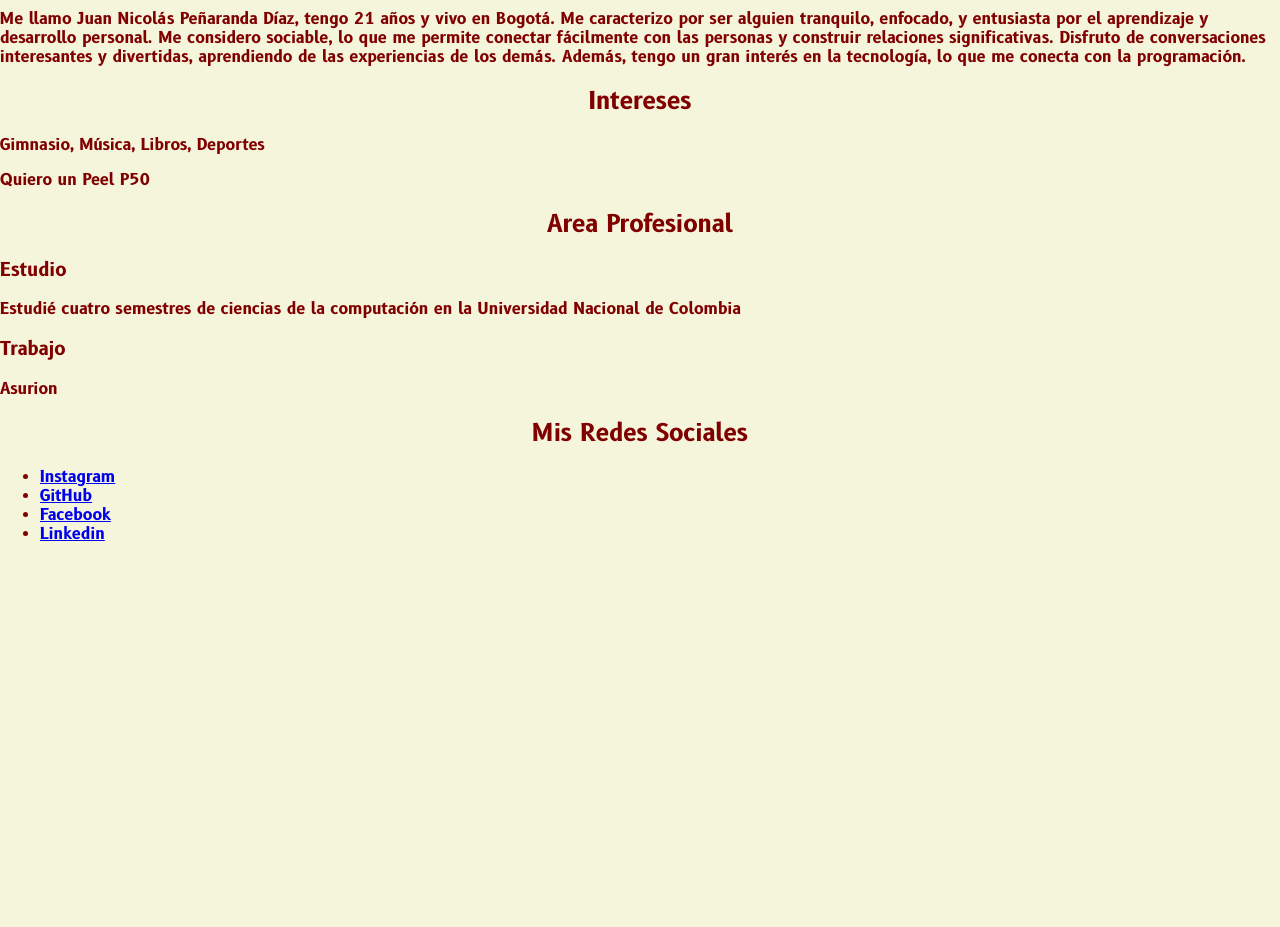
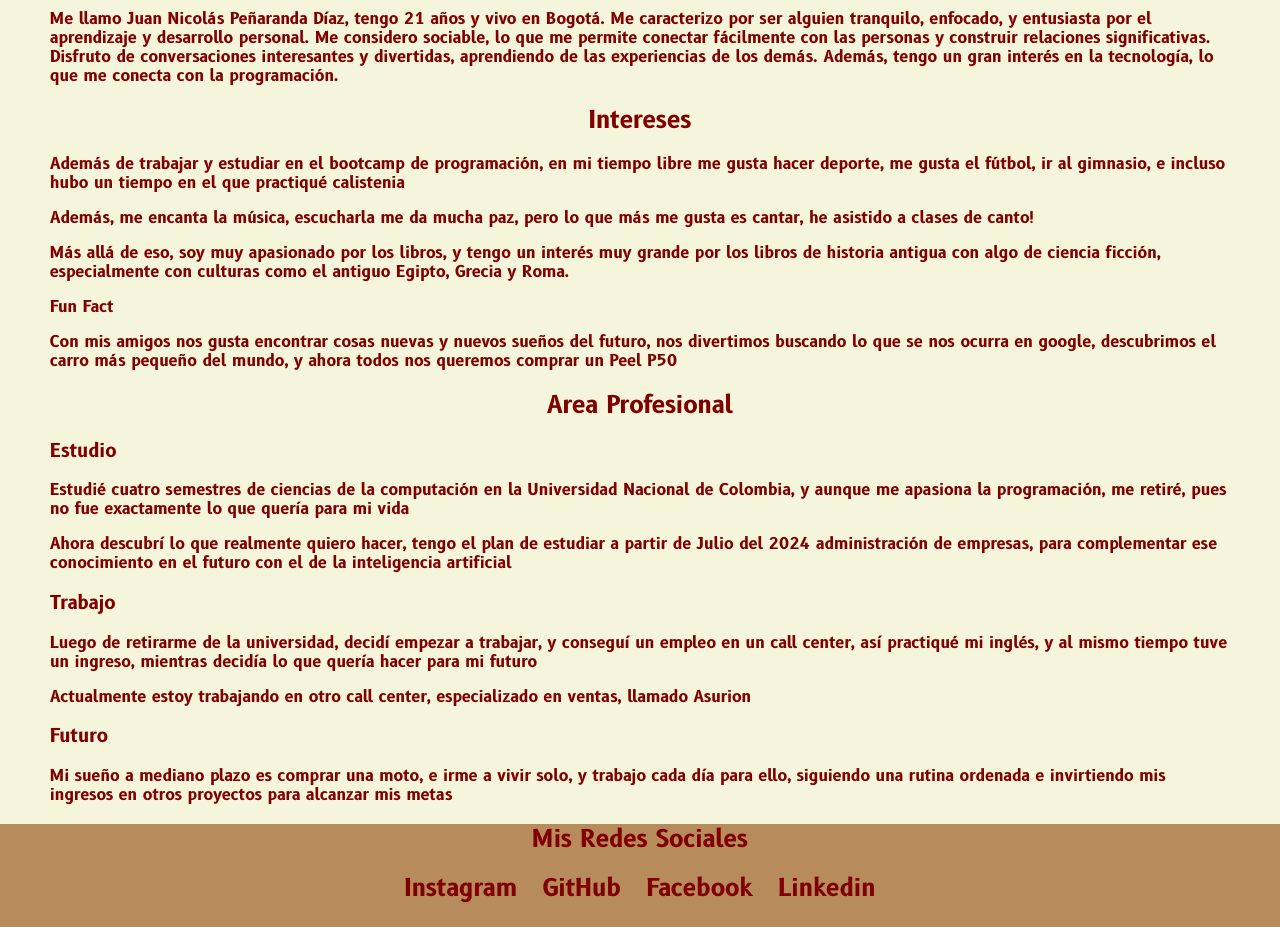
Before and after one commit to NicolasPenaranda/About-Me, a plain HTML site: page Project/index.html in a window 1280 px wide. Shown: the part 460-1387 px from the top of the page. Before the commit the page ends 1019 px from the top, so only its background shows below. Drawn offline with Linux system fonts and the light colour scheme.

Commit message:
añadiendo nuevos cambios al proyecto, añadiendo footer

```diff
--- a/Project/css.css
+++ b/Project/css.css
@@ -47,11 +47,34 @@ header {
     color: #800000; /* Color de los hipervínculos */
 }
 
+.footer {
+    list-style-type: none;
+    position: relative;
+    bottom: 0;
+    width: 100%;
+    background-color: #B88B5C;
+    text-align: center;
+    padding-bottom: 25px;
+}
+
+.footer a {
+    text-decoration: none; /* Quita el subrayado de los hipervínculos */
+    color: #800000; /* Color de los hipervínculos */
+    font-size: 150%;
+    margin: 0 10px
+}
+
+#redes {
+    text-align: center;
+    color: #800000;
+}
+
 #foto {
     background-image: url(Yo.jpg);
     height: 300px;
 }
 
-#footer{
-
+#contenido {
+    margin-right: 50px;
+    margin-left: 50px;
 }
--- a/Project/index.html
+++ b/Project/index.html
@@ -25,6 +25,7 @@
         </nav>
     </header>
 
+    <div id="contenido">
         <!-- Sobre mí -->
         <h2 class="titulo">Sobre Mí</h2>
         <img id="foto" src="yo.jpg" alt="Foto de mí">
@@ -34,28 +35,31 @@
 
         <!-- Intereses -->
         <h2 class="titulo">Intereses</h2>
-    <p>Gimnasio, Música, Libros, Deportes</p>
-    <p>Quiero un Peel P50</p>
+        <p>Además de trabajar y estudiar en el bootcamp de programación, en mi tiempo libre me gusta hacer deporte, me gusta el fútbol, ir al gimnasio, e incluso hubo un tiempo en el que practiqué calistenia</p>
+        <p>Además, me encanta la música, escucharla me da mucha paz, pero lo que más me gusta es cantar, he asistido a clases de canto!</p>
+        <p>Más allá de eso, soy muy apasionado por los libros, y tengo un interés muy grande por los libros de historia antigua con algo de ciencia ficción, especialmente con culturas como el antiguo Egipto, Grecia y Roma.</p>
+        <span>Fun Fact</span>
+        <p>Con mis amigos nos gusta encontrar cosas nuevas y nuevos sueños del futuro, nos divertimos buscando lo que se nos ocurra en google, descubrimos el carro más pequeño del mundo, y ahora todos nos queremos comprar un Peel P50</p>
 
         <!-- Area profesional -->
         <h2 class="titulo">Area Profesional</h2>
         <h3>Estudio</h3>
-    <p>Estudié cuatro semestres de ciencias de la computación en la Universidad Nacional de Colombia</p>
+        <p>Estudié cuatro semestres de ciencias de la computación en la Universidad Nacional de Colombia, y aunque me apasiona la programación, me retiré, pues no fue exactamente lo que quería para mi vida</p>
+        <p>Ahora descubrí lo que realmente quiero hacer, tengo el plan de estudiar a partir de Julio del 2024 administración de empresas, para complementar ese conocimiento en el futuro con el de la inteligencia artificial</p>
         <h3>Trabajo</h3>
-    <p>Asurion</p>
-
+        <p>Luego de retirarme de la universidad, decidí empezar a trabajar, y conseguí un empleo en un call center, así practiqué mi inglés, y al mismo tiempo tuve un ingreso, mientras decidía lo que quería hacer para mi futuro</p>
+        <p>Actualmente estoy trabajando en otro call center, especializado en ventas, llamado Asurion</p>
+        <h3>Futuro</h3>
+        <p>Mi sueño a mediano plazo es comprar una moto, e irme a vivir solo, y trabajo cada día para ello, siguiendo una rutina ordenada e invirtiendo mis ingresos en otros proyectos para alcanzar mis metas </p>
+    </div>
 
     <!-- Enlaces externos a redes sociales -->
-    <div id="pie-de-pagina">
-        <footer>
-            <h2 class="titulo" id="redes">Mis Redes Sociales</h2>
-            <ul id="footer">
-                <li><a href="https://www.instagram.com/_nickkpd/" target="_blank">Instagram</a></li>
-                <li><a href="https://github.com/NicolasPenaranda/" target="_blank">GitHub</a></li>
-                <li><a href="https://www.facebook.com/nicolas.penaranda.75/" target="_blank">Facebook</a></li>
-                <li><a href="https://www.linkedin.com/in/juannicolaspenarandadiaz/" target="_blank">Linkedin</a></li>
-            </ul>
-        </footer>
+    <div class="footer">
+        <h2 id="redes">Mis Redes Sociales</h2>
+            <a href="https://www.instagram.com/_nickkpd/" target="_blank">Instagram</a>
+            <a href="https://github.com/NicolasPenaranda/" target="_blank">GitHub</a>
+            <a href="https://www.facebook.com/nicolas.penaranda.75/" target="_blank">Facebook</a>
+            <a href="https://www.linkedin.com/in/juannicolaspenarandadiaz" target="_blank">Linkedin</a>
     </div>
 
 
```
Also changed, not shown: 1 other file. Lines whose indentation alone changed are shown as unchanged.
